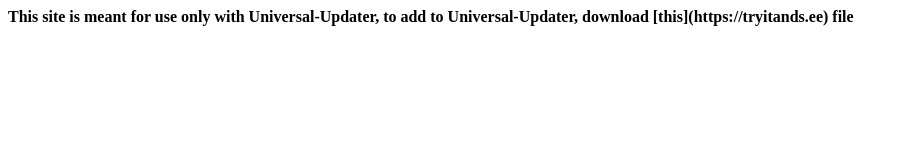
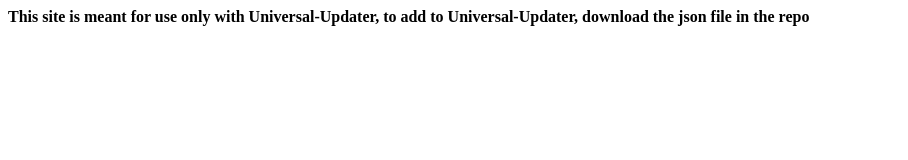
Before and after one commit to FlameKat53/storefront, a plain HTML site: page index.html in a window 1280 px wide. Shown: the whole page, without its empty margins (0-908 px from the left). Drawn offline with Linux system fonts and the light colour scheme.

Commit message:
oops lol

```diff
--- a/index.html
+++ b/index.html
@@ -1,3 +1,3 @@
 <p>
-    <h4><align="left">This site is meant for use only with Universal-Updater, to add to Universal-Updater, download [this](https://tryitands.ee) file</h4>
+    <h4><align="left">This site is meant for use only with Universal-Updater, to add to Universal-Updater, download the json file in the repo</h4>
 </p>
```
